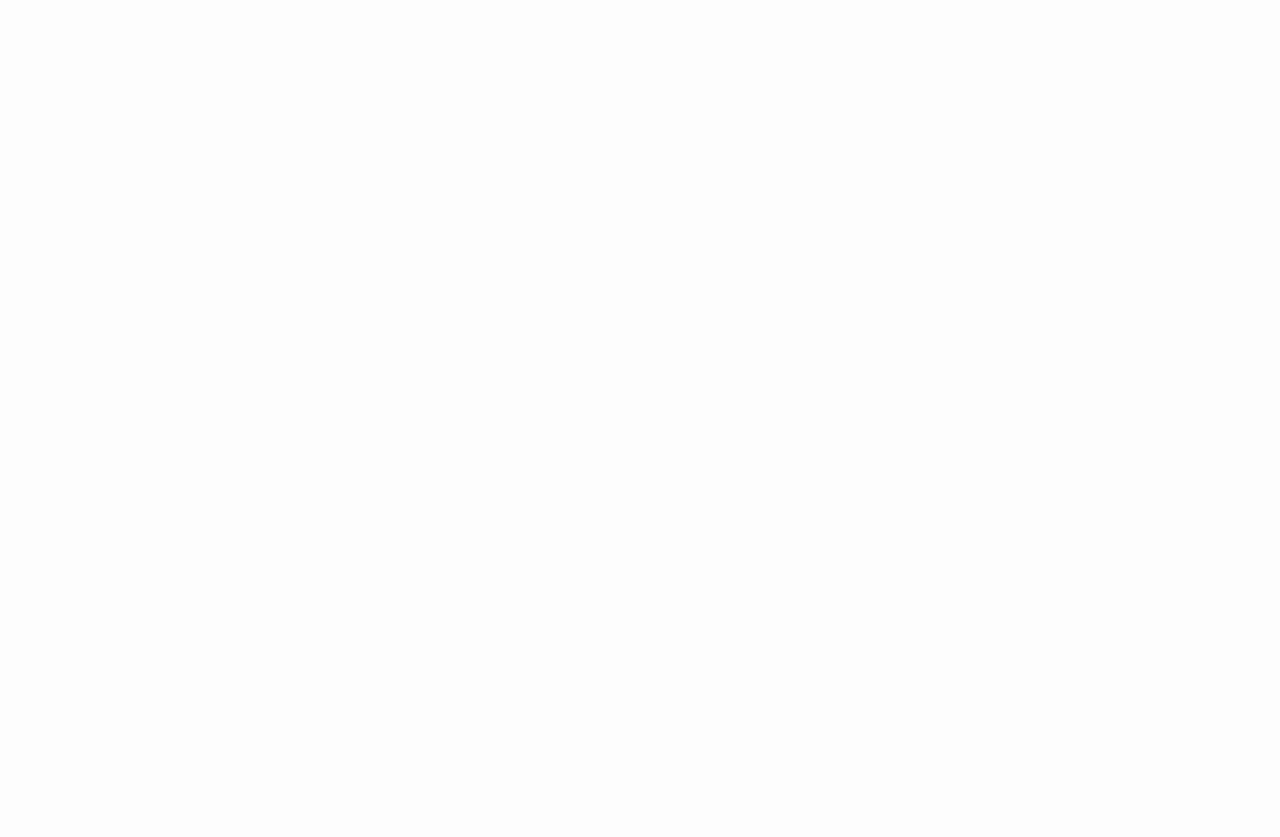
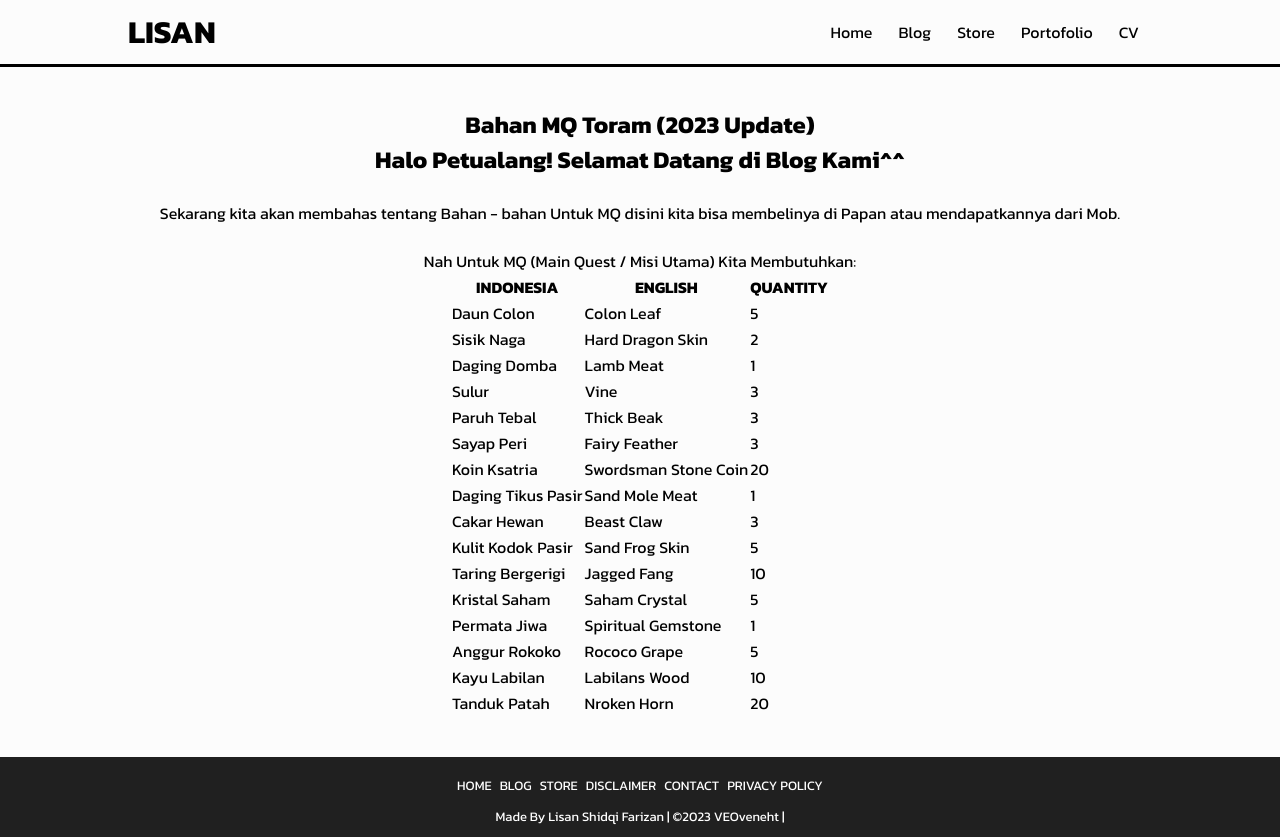
Before and after one commit to VEOveneht/VEOveneht.github.io, a React (Create React App) app: page /bahan-mq-toram in a window 1280 px wide. Before the commit this address had no page. Before the commit the page ends 800 px from the top, so only its background shows below. Built offline with nearby package versions, Linux system fonts and the light colour scheme.

Commit message:
Add Post

```diff
--- a/src/App.js
+++ b/src/App.js
@@ -10,6 +10,7 @@
 import Contact from './Pages/Contact';
 import PrivacyPolicy from './Pages/PrivacyPolicy';
 import LevelingToram from './Post/ToramOnlineLeveling';
+import BahanMQToram from './Post/BahanMQToram';
 
 function App() {
   return (
@@ -25,6 +26,7 @@
           <Route path='/contact' element={<Contact />}/>
           <Route path='/privacy-policy' element={<PrivacyPolicy />} />
           <Route path='/leveling-toram-online' element={<LevelingToram />} />
+          <Route path='/bahan-mq-toram' element={<BahanMQToram />} />
         </Routes>
       </Router>
     </div>
--- a/src/Layout/Main.js
+++ b/src/Layout/Main.js
@@ -15,19 +15,19 @@
                         <div className='card'>
                             <img alt='veo' src={veotoram} style={{width: '30vh'}}></img>
                             <div className='bg-text'>
-                            <Link to='/leveling-toram-online'>Leveling Toram Online Level 1-255 (2024)</Link>
+                                <Link to='/leveling-toram-online'>Leveling Toram Online Level 1-255 (2024)</Link>
                             </div>
                         </div>
                         <div className='card'>
                             <img alt='Toram Online BG' src={torambg} style={{width: '30vh'}}></img>
                             <div className='bg-text'>
-                                <a href='/'> Toram Online GUIDE (ID)</a>
+                                <Link to='/'> Toram Online GUIDE (ID)</Link>
                             </div>
                         </div>
                         <div className='card'>
                             <img alt='Toram Online BG' src={torambg} style={{width: '30vh'}}></img>
                             <div className='bg-text'>
-                                <a href='/'>Bahan MQ Toram (2023 Update)</a>
+                                <Link to='/bahan-mq-toram'>Bahan MQ Toram (2023 Update)</Link>
                             </div>
                         </div>
                     </div>
--- /dev/null
+++ b/src/Post/BahanMQToram.js
@@ -0,0 +1,110 @@
+import React from 'react';
+import Navigation from '../Layout/Navigation';
+import Footer from '../Layout/Footer';
+
+
+const BahanMQToram = () => {
+    return (
+        <>
+        <Navigation />
+        <div className='container'>
+            <div className='wrap'>
+                <h2>Bahan MQ Toram (2023 Update)</h2>
+                <h2>Halo Petualang! Selamat Datang di Blog Kami^^</h2><br/>
+                <p>Sekarang kita akan membahas tentang Bahan - bahan Untuk MQ disini kita bisa membelinya di Papan atau mendapatkannya dari Mob.</p><br/>
+                <p>Nah Untuk MQ (Main Quest / Misi Utama) Kita Membutuhkan:</p>
+                <table>
+                    <tr>
+                        <th>INDONESIA</th>
+                        <th>ENGLISH</th>
+                        <th>QUANTITY</th>
+                    </tr>
+                    <tr>
+                        <td>Daun Colon</td>
+                        <td>Colon Leaf</td>
+                        <td>5</td>
+                    </tr>
+                    <tr>
+                        <td>Sisik Naga</td>
+                        <td>Hard Dragon Skin</td>
+                        <td>2</td>
+                    </tr>
+                    <tr>
+                        <td>Daging Domba</td>
+                        <td>Lamb Meat</td>
+                        <td>1</td>
+                    </tr>
+                    <tr>
+                        <td>Sulur</td>
+                        <td>Vine</td>
+                        <td>3</td>
+                    </tr>
+                    <tr>
+                        <td>Paruh Tebal</td>
+                        <td>Thick Beak</td>
+                        <td>3</td>
+                    </tr>
+                    <tr>
+                        <td>Sayap Peri</td>
+                        <td>Fairy Feather</td>
+                        <td>3</td>
+                    </tr>
+                    <tr>
+                        <td>Koin Ksatria</td>
+                        <td>Swordsman Stone Coin</td>
+                        <td>20</td>
+                    </tr>
+                    <tr>
+                        <td>Daging Tikus Pasir</td>
+                        <td>Sand Mole Meat</td>
+                        <td>1</td>
+                    </tr>
+                    <tr>
+                        <td>Cakar Hewan</td>
+                        <td>Beast Claw </td>
+                        <td>3</td>
+                    </tr>
+                    <tr>
+                        <td>Kulit Kodok Pasir</td>
+                        <td>Sand Frog Skin</td>
+                        <td>5</td>
+                    </tr>
+                    <tr>
+                        <td>Taring Bergerigi</td>
+                        <td>Jagged Fang</td>
+                        <td>10</td>
+                    </tr>
+                    <tr>
+                        <td>Kristal Saham</td>
+                        <td>Saham Crystal</td>
+                        <td>5</td>
+                    </tr>
+                    <tr>
+                        <td>Permata Jiwa</td>
+                        <td>Spiritual Gemstone</td>
+                        <td>1</td>
+                    </tr>
+                    <tr>
+                        <td>Anggur Rokoko</td>
+                        <td>Rococo Grape</td>
+                        <td>5</td>
+                    </tr>
+                    <tr>
+                        <td>Kayu Labilan</td>
+                        <td>Labilans Wood</td>
+                        <td>10</td>
+                    </tr>
+                    <tr>
+                        <td>Tanduk Patah</td>
+                        <td>Nroken Horn</td>
+                        <td>20</td>
+                    </tr>
+                </table>
+            </div>
+        </div>
+        <Footer />
+        </>
+    )
+}
+
+export default BahanMQToram;
```
Also changed, not shown: src/Post/ToramOnlineGuide.js (added).
